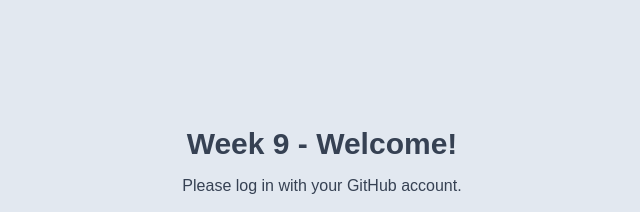
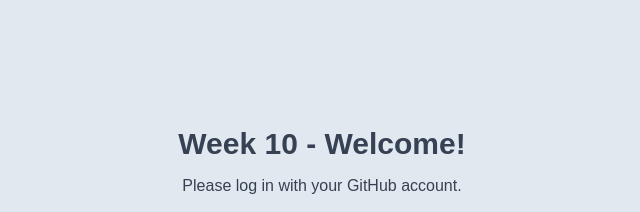
Before and after one commit to louielynmata/cprg306-assignments, a Next.js app: page /week-10 in a window 1280 px wide. Shown: the part 204-416 px from the top of the page, without its empty margins (318-958 px from the left). Built offline with nearby package versions, Linux system fonts and the light colour scheme; no server answers.

Commit message:
Updated link to week-10 and all corresponding texts to week-10

```diff
--- a/app/week-10/page.js
+++ b/app/week-10/page.js
@@ -41,7 +41,7 @@
       {!user ? (
         // Not logged in, show login button
         <section className="text-center">
-          <h1 className={h1Styling}>Week 9 - Welcome!</h1>
+          <h1 className={h1Styling}>Week 10 - Welcome!</h1>
           <p>Please log in with your GitHub account.</p>
           <button
             className={`${buttonStyling} my-4 bg-sky-700 text-sky-50 hover:bg-sky-500 disabled:bg-blue-200 disabled:text-blue-400`}
@@ -61,7 +61,7 @@
           <div>
             <Link
               className={`${buttonStyling} my-4 me-2 inline-block cursor-pointer bg-violet-700 py-3 text-violet-50 hover:translate-y-1 hover:bg-violet-500`}
-              href="/week-9/shopping-list"
+              href="/week-10/shopping-list"
             >
               Go to Shopping List
             </Link>
```
